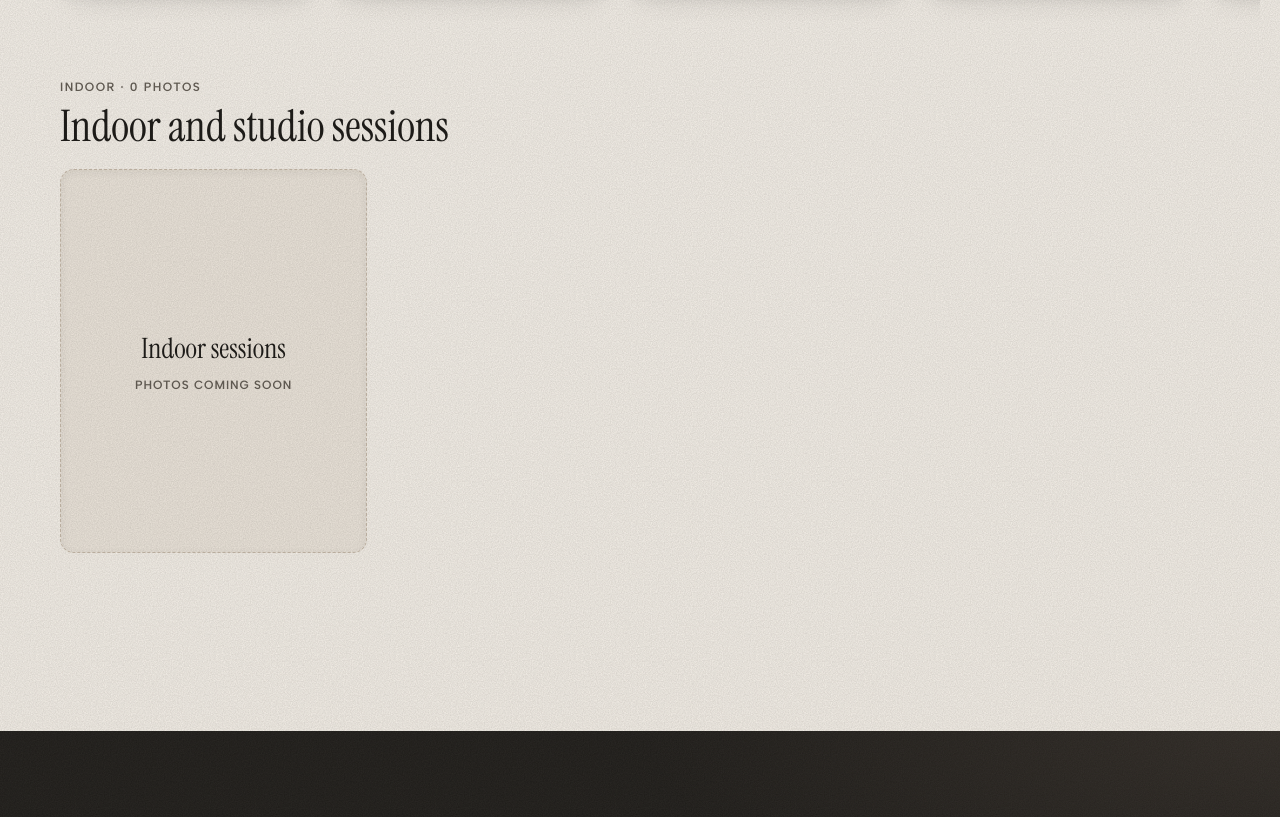
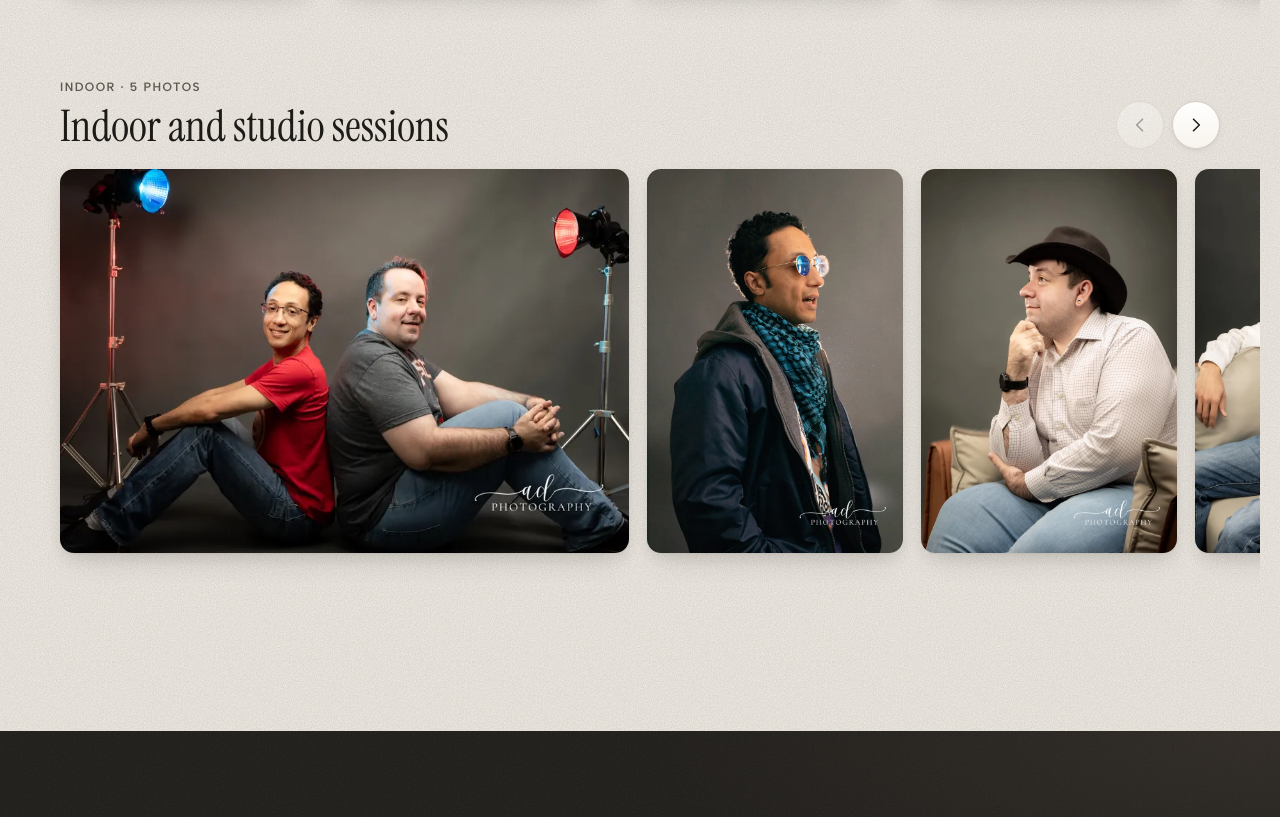
Before and after one commit to Ashim986/ad-photography-website, a plain HTML site: page site/gallery/index.html in a window 1280 px wide. Shown: the part 4290-5107 px from the top of the page. Drawn offline with Linux system fonts and the light colour scheme.

Commit message:
Add Indoor sessions row from the studio shoot
Replaces the coming-soon tile with five studio portraits.

Co-Authored-By: Claude Opus 5.5 <noreply@anthropic.com>

```diff
--- a/site/gallery/index.html
+++ b/site/gallery/index.html
@@ -210,7 +210,7 @@
       <section class="event-row" id="indoor" data-category="indoor" aria-labelledby="indoor-title">
         <div class="event-head">
           <div>
-            <p class="event-meta">Indoor · 0 photos</p>
+            <p class="event-meta">Indoor · 5 photos</p>
             <h2 class="event-title" id="indoor-title">Indoor and studio sessions</h2>
           </div>
           <div class="row-controls" hidden>
@@ -219,7 +219,11 @@
           </div>
         </div>
         <ul class="row-track" tabindex="0" aria-label="Indoor and studio sessions photos, scroll sideways for more">
-          <li class="tile"><div class="coming-soon"><strong>Indoor sessions</strong><span>Photos coming soon</span></div></li>
+          <li class="tile"><button class="photo-frame" type="button" data-src="/images/indoor-duo-studio-lights-2500.webp" data-srcset="/images/indoor-duo-studio-lights-800.webp 800w, /images/indoor-duo-studio-lights-1600.webp 1600w, /images/indoor-duo-studio-lights-2500.webp 2500w" data-label="Indoor and studio sessions" aria-label="Open larger: Two friends sitting back to back on a studio floor between red and blue lights"><img src="/images/indoor-duo-studio-lights-800.webp" srcset="/images/indoor-duo-studio-lights-800.webp 800w, /images/indoor-duo-studio-lights-1600.webp 1600w, /images/indoor-duo-studio-lights-2500.webp 2500w" sizes="(min-width: 761px) 622px, 504px" width="800" height="540" alt="Two friends sitting back to back on a studio floor between red and blue lights" loading="lazy" decoding="async"></button></li>
+          <li class="tile"><button class="photo-frame" type="button" data-src="/images/indoor-sunglasses-profile-1600.webp" data-srcset="/images/indoor-sunglasses-profile-800.webp 800w, /images/indoor-sunglasses-profile-1600.webp 1600w" data-label="Indoor and studio sessions" aria-label="Open larger: Profile portrait in round blue sunglasses and a teal scarf against a grey backdrop"><img src="/images/indoor-sunglasses-profile-800.webp" srcset="/images/indoor-sunglasses-profile-800.webp 800w, /images/indoor-sunglasses-profile-1600.webp 1600w" sizes="(min-width: 761px) 280px, 227px" width="800" height="1200" alt="Profile portrait in round blue sunglasses and a teal scarf against a grey backdrop" loading="lazy" decoding="async"></button></li>
+          <li class="tile"><button class="photo-frame" type="button" data-src="/images/indoor-cowboy-hat-1600.webp" data-srcset="/images/indoor-cowboy-hat-800.webp 800w, /images/indoor-cowboy-hat-1600.webp 1600w" data-label="Indoor and studio sessions" aria-label="Open larger: Studio portrait in a brown cowboy hat, chin resting on one hand"><img src="/images/indoor-cowboy-hat-800.webp" srcset="/images/indoor-cowboy-hat-800.webp 800w, /images/indoor-cowboy-hat-1600.webp 1600w" sizes="(min-width: 761px) 280px, 227px" width="800" height="1200" alt="Studio portrait in a brown cowboy hat, chin resting on one hand" loading="lazy" decoding="async"></button></li>
+          <li class="tile"><button class="photo-frame" type="button" data-src="/images/indoor-fedora-armchair-1600.webp" data-srcset="/images/indoor-fedora-armchair-800.webp 800w, /images/indoor-fedora-armchair-1600.webp 1600w" data-label="Indoor and studio sessions" aria-label="Open larger: Seated portrait in a black fedora and white shirt in a cream armchair"><img src="/images/indoor-fedora-armchair-800.webp" srcset="/images/indoor-fedora-armchair-800.webp 800w, /images/indoor-fedora-armchair-1600.webp 1600w" sizes="(min-width: 761px) 288px, 233px" width="800" height="1166" alt="Seated portrait in a black fedora and white shirt in a cream armchair" loading="lazy" decoding="async"></button></li>
+          <li class="tile"><button class="photo-frame" type="button" data-src="/images/indoor-bw-beanie-1600.webp" data-srcset="/images/indoor-bw-beanie-800.webp 800w, /images/indoor-bw-beanie-1600.webp 1600w" data-label="Indoor and studio sessions" aria-label="Open larger: Black and white studio portrait in a knit beanie and heart sunglasses"><img src="/images/indoor-bw-beanie-800.webp" srcset="/images/indoor-bw-beanie-800.webp 800w, /images/indoor-bw-beanie-1600.webp 1600w" sizes="(min-width: 761px) 280px, 227px" width="800" height="1200" alt="Black and white studio portrait in a knit beanie and heart sunglasses" loading="lazy" decoding="async"></button></li>
         </ul>
       </section>
     </div>
```
Also changed, not shown: site/images/indoor-bw-beanie-1600.webp (added), site/images/indoor-bw-beanie-800.webp (added), site/images/indoor-cowboy-hat-1600.webp (added), site/images/indoor-cowboy-hat-800.webp (added), site/images/indoor-duo-studio-lights-1600.webp (added), site/images/indoor-duo-studio-lights-2500.webp (added), site/images/indoor-duo-studio-lights-800.webp (added), site/images/indoor-fedora-armchair-1600.webp (added), site/images/indoor-fedora-armchair-800.webp (added), site/images/indoor-sunglasses-profile-1600.webp (added), site/images/indoor-sunglasses-profile-800.webp (added).
